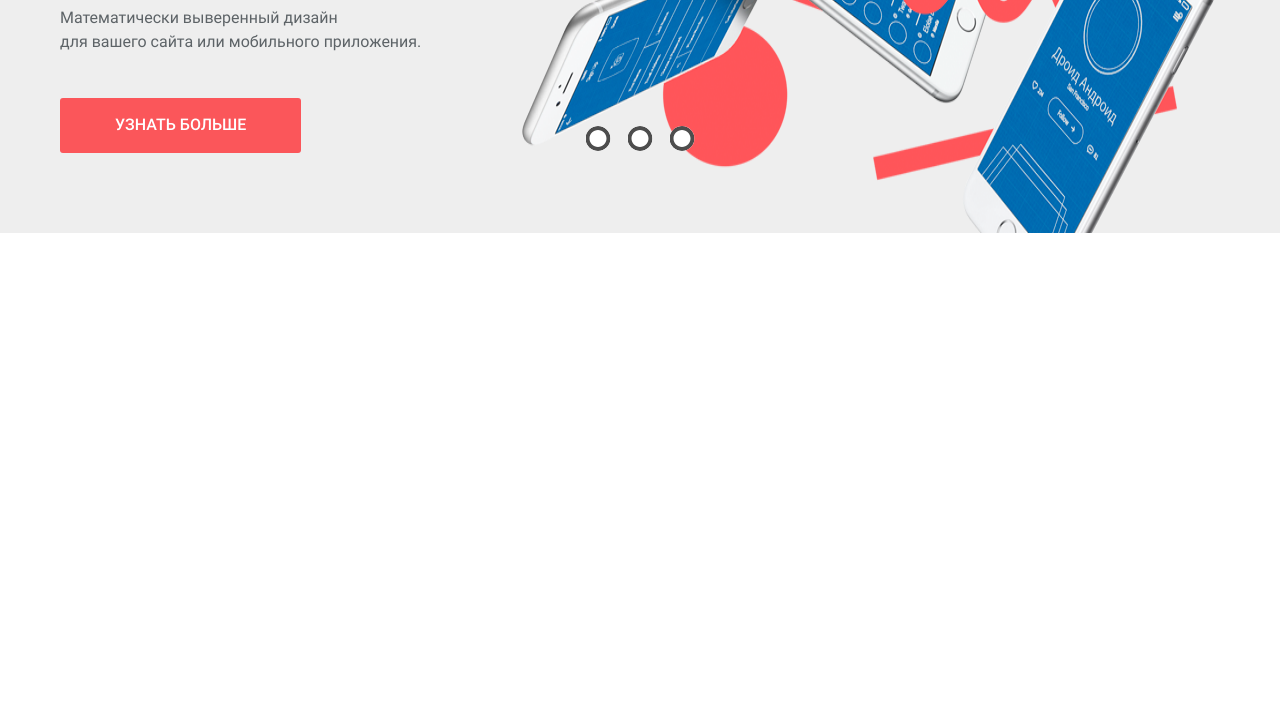
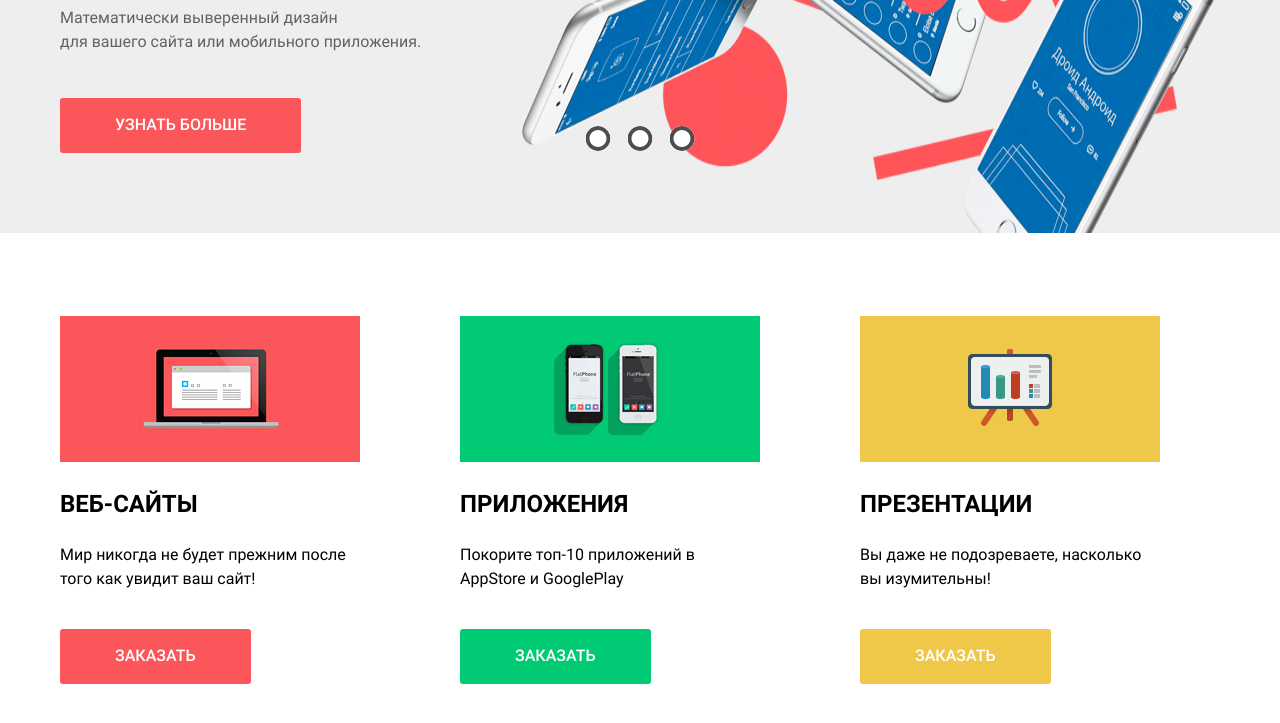
Before and after one commit to student-Alex-Bond/nerds-markup-level-1, a plain HTML site: page index.html in a window 1280 px wide. Shown: the part 353-1076 px from the top of the page. Before the commit the page ends 800 px from the top, so only its background shows below. Drawn offline with Linux system fonts and the light colour scheme.

Commit message:
markup section advantages

```diff
--- a/css/style.css
+++ b/css/style.css
@@ -59,13 +59,17 @@ ul {
     background-size: cover;
 }
 
+
 .slider {
     position: relative;
     display: flex;
     justify-content: space-between;
+    width: 100%;
 }
 
+
 .slider__list {
+
     padding: 100px 0 80px 0;
 }
 
@@ -101,7 +105,7 @@ ul {
     display: flex;
     position: absolute;
     left: 50%;
-    bottom:82px;
+    bottom: 82px;
     transform: translateX(-50%);
 }
 
@@ -110,7 +114,8 @@ ul {
     width: 25px;
     height: 25px;
 }
-.controls__item input[type="radio"] + .controls__item-indicator{
+
+.controls__item input[type="radio"] + .controls__item-indicator {
     display: block;
     width: 25px;
     height: 25px;
@@ -121,13 +126,55 @@ ul {
     border-radius: 50%;
     cursor: pointer;
 }
-.controls__item + .controls__item{
+
+.controls__item + .controls__item {
     margin-left: 17px;
 }
-.controls__item input[type="radio"]:checked + .controls__item-indicator{
+
+.controls__item input[type="radio"]:checked + .controls__item-indicator {
     width: 25px;
     height: 25px;
     background-image: url("../css/img/icon/radio-on.svg");
     background-repeat: no-repeat;
     background-size: cover;
 }
+
+.advantages__list {
+    display: flex;
+    flex-wrap: wrap;
+    gap: 100px;
+    padding: 83px 0;
+}
+.advantages__item{
+    max-width: 300px;
+}
+
+.advantages__item-button-pink {
+    background-color: #fb565a;
+}
+
+.advantages__item-button-green {
+    background-color: #00ca74;
+}
+
+.advantages__item-button-yellow {
+    background-color: #efc849;
+}
+
+.advantages__item-img {
+    width: 100%;
+    object-fit: cover;
+}
+
+.advantages__item-title {
+font-family: "Roboto Bold", "Arial", sans-serif;
+    font-size: 24px;
+    line-height: 77px;
+    text-transform: uppercase;
+}
+.advantages__item-text{
+    font-family: "Roboto", "Arial", sans-serif;
+    font-size: 16px;
+    line-height: 24px;
+    padding-bottom: 38px;
+}
--- a/index.html
+++ b/index.html
@@ -29,36 +29,100 @@
     </nav>
     <section class="slider">
       <h2 class="hidden">Slider</h2>
+
+
       <ul class="slider__list">
         <li class="slider__item">
           <h2 class="slider__item-title">Долго, дорого,<br> скурпулезно.</h2>
         </li>
         <li class="slider__item">
-          <p class="slider__item-text">Математически выверенный дизайн<br> для вашего сайта или мобильного приложения.</p>
+          <p class="slider__item-text">Математически выверенный дизайн<br> для вашего сайта или мобильного
+            приложения.
+          </p>
         </li>
         <li class="slider__item">
           <button class="button bg-red" type="button">узнать больше</button>
         </li>
       </ul>
       <img src="css/img/slide_1.png" alt="slide_1">
+
+
+      <!--          <ul class="slider__list">-->
+      <!--            <li class="slider__item">-->
+      <!--              <h2 class="slider__item-title">Долго, дорого,<br> скурпулезно.</h2>-->
+      <!--            </li>-->
+      <!--            <li class="slider__item">-->
+      <!--              <p class="slider__item-text">Математически выверенный дизайн<br> для вашего сайта или мобильного-->
+      <!--                приложения.-->
+      <!--              </p>-->
+      <!--            </li>-->
+      <!--            <li class="slider__item">-->
+      <!--              <button class="button bg-red" type="button">узнать больше</button>-->
+      <!--            </li>-->
+      <!--          </ul>-->
+      <!--          <img src="css/img/slide_2.png" alt="slide_2">-->
+
+
+      <!--          <ul class="slider__list">-->
+      <!--            <li class="slider__item">-->
+      <!--              <h2 class="slider__item-title">Долго, дорого,<br> скурпулезно.</h2>-->
+      <!--            </li>-->
+      <!--            <li class="slider__item">-->
+      <!--              <p class="slider__item-text">Математически выверенный дизайн<br> для вашего сайта или мобильного-->
+      <!--                приложения.-->
+      <!--              </p>-->
+      <!--            </li>-->
+      <!--            <li class="slider__item">-->
+      <!--              <button class="button bg-red" type="button">узнать больше</button>-->
+      <!--            </li>-->
+      <!--          </ul>-->
+      <!--          <img src="css/img/slide_3.png" alt="slide_3">-->
+
       <div class="slider__controls">
         <label class="controls__item">
-          <input class="hidden"  name="checkbox" data-id="0" type="radio">
+          <input class="hidden" name="checkbox" data-id="0" type="radio">
           <span class="controls__item-indicator"></span>
         </label>
         <label class="controls__item">
-          <input class="hidden"  name="checkbox" data-id="1" type="radio">
+          <input class="hidden" name="checkbox" data-id="1" type="radio">
           <span class="controls__item-indicator"></span>
         </label>
         <label class="controls__item">
-          <input class="hidden"  name="checkbox" data-id="2" type="radio">
+          <input class="hidden" name="checkbox" data-id="2" type="radio">
           <span class="controls__item-indicator"></span>
         </label>
       </div>
     </section>
+
   </div>
 </header>
-<main></main>
+<main>
+  <div class="container">
+    <section class="advantages">
+      <h2 class="hidden">advantages</h2>
+      <ul class="advantages__list">
+        <li class="advantages__item">
+          <img class="advantages__item-img" src="css/img/illustration_1.jpg" alt="illustration laptop">
+          <h3 class="advantages__item-title">ВЕБ-САЙТЫ</h3>
+          <p class="advantages__item-text">Мир никогда не будет прежним после того как увидит ваш сайт!</p>
+          <button class="button advantages__item-button-pink">заказать</button>
+        </li>
+        <li class="advantages__item">
+          <img class="advantages__item-img" src="css/img/illustration-2.jpg" alt=" illustration  phone">
+          <h3 class="advantages__item-title">приложения</h3>
+          <p class="advantages__item-text">Покорите топ-10 приложений в AppStore и GooglePlay</p>
+          <button class="button advantages__item-button-green">заказать</button>
+        </li>
+        <li class="advantages__item">
+          <img class="advantages__item-img" src="css/img/illustration-3.jpg" alt=" illustration  chart">
+          <h3 class="advantages__item-title">презентации</h3>
+          <p class="advantages__item-text">Вы даже не подозреваете, насколько вы изумительны!</p>
+          <button class="button advantages__item-button-yellow">заказать</button>
+        </li>
+      </ul>
+    </section>
+  </div>
+</main>
 <footer></footer>
 </body>
 </html>
```
Also changed, not shown: css/img/illustration-2.jpg (added), css/img/illustration-3.jpg (added), css/img/illustration_1.jpg (added), css/img/slide_2.png (added), css/img/slide_3.png (added).
